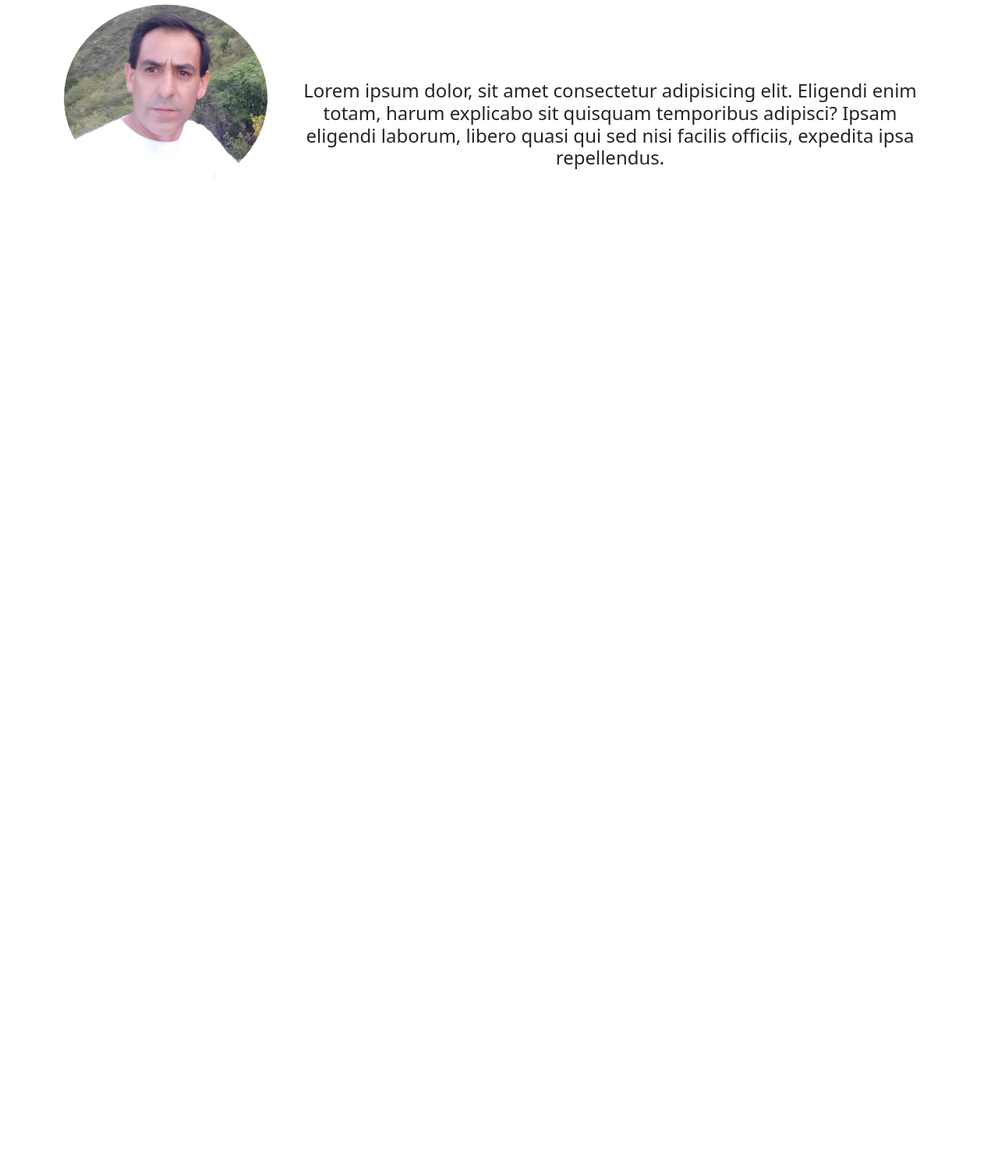
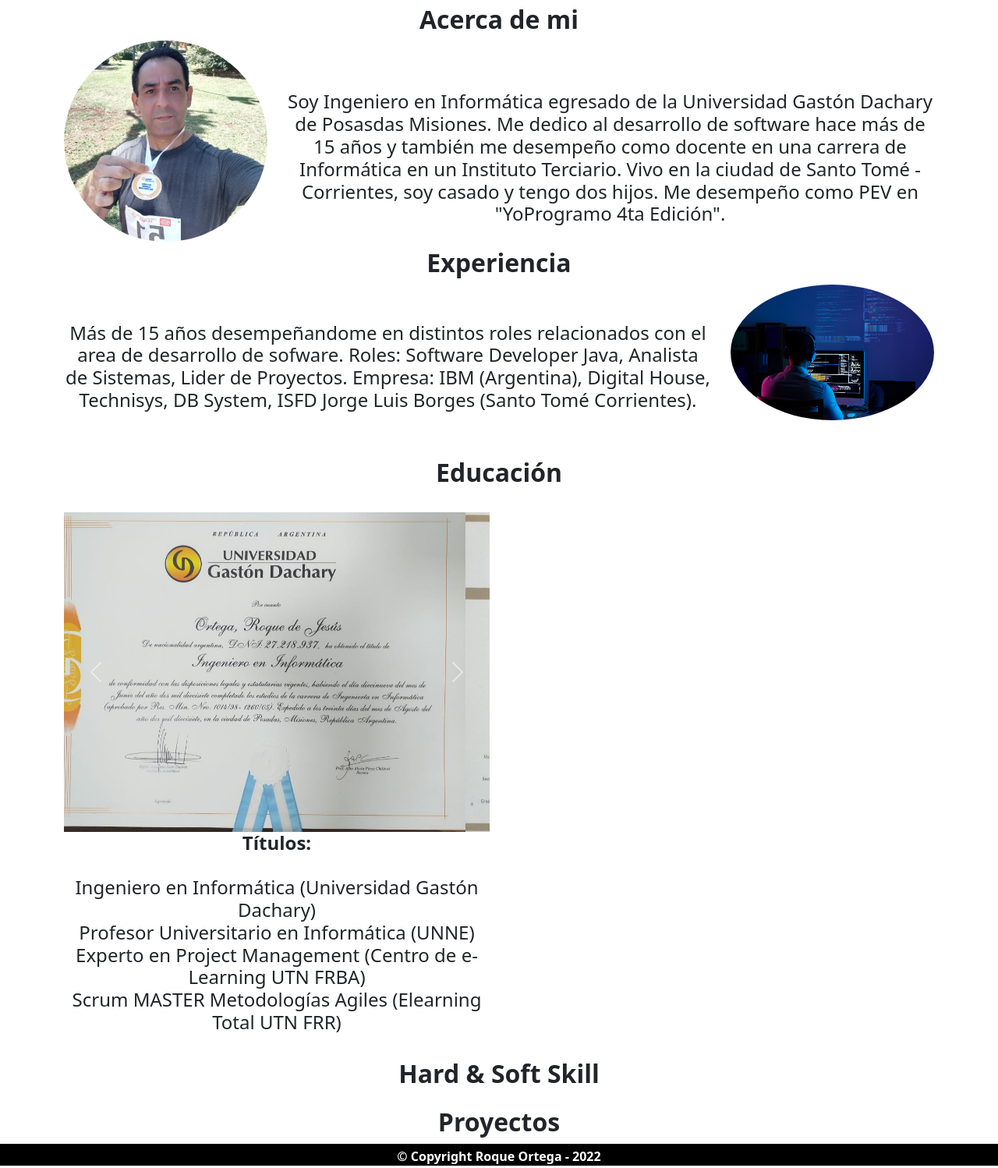
Before and after one commit to RoqueOrtega/PortfolioFrontEnd, a plain HTML site: page index.html in a window 1280 px wide. Shown: the part 378-1876 px from the top of the page at 78% size. Before the commit the page ends 800 px from the top, so only its background shows below. Drawn offline with nearby package versions, Linux system fonts and the light colour scheme.

Commit message:
Agregado de los apartados: Experiencia y Eduación

```diff
--- a/css/styles.css
+++ b/css/styles.css
@@ -13,7 +13,7 @@
 }
 
 section.banner {
-    background-image: url(/images/fondo1.png);
+    background-image: url(/images/fondo2.png);
     width: 100%;
     height: 35vh;
     background-repeat: no-repeat;
--- a/index.html
+++ b/index.html
@@ -17,7 +17,6 @@
 
     <body>
         <!-- Content -->
-
         <!-- NAV: Para el logo, las redes sociales y acceso al login -->
         <nav class="navbar navbar-expand-lg bg-black">
             <div class="container-fluid">
@@ -82,15 +81,18 @@
 
         <!-- SECTION: Para "PRESENTACIÓN / ACERCA DE..." -->
         <section class="presentacion mt-2">
+            <h2 class="text-center"><span><strong>Acerca de mi</strong></span></h2>
             <div class="container text-center">
                 <div class="row">
                   <div class="col-3">
                     <!-- Foto de perfil-->
-                    <img src="/images/foto_perfil1.jpeg" alt="Foto de perfil" class="rounded-circle img-fluid perfil">
+                    <img src="/images/foto_perfil2.jpeg" alt="Foto de perfil" class="rounded-circle img-fluid perfil">
                   </div>
                   <div class="col-9 mt-5">
-                    <h4 class="mt-5">
-                        Lorem ipsum dolor, sit amet consectetur adipisicing elit. Eligendi enim totam, harum explicabo sit quisquam temporibus adipisci? Ipsam eligendi laborum, libero quasi qui sed nisi facilis officiis, expedita ipsa repellendus.
+                    <h4 class="mt-3">
+                        Soy Ingeniero en Informática egresado de la Universidad Gastón Dachary de Posasdas Misiones. Me dedico al desarrollo de software hace más de 15 años y también me desempeño como docente en una carrera de Informática en un Instituto Terciario.
+                        Vivo en la ciudad de Santo Tomé - Corrientes, soy casado y tengo dos hijos.
+                        Me desempeño como PEV en "YoProgramo 4ta Edición".
                     </h4>
                   </div>
                 </div>
@@ -99,13 +101,81 @@
 
         <!-- SECTION: Para "EXPERIENCIA" -->
         <section class="experiencia mt-2">
+            <h2 class="text-center"><span><strong>Experiencia</strong></span></h2>
+            <div class="container text-center">
+                <div class="row">
+                    <div class="col-9 mt-5">
+                        <h4 class="mt-6">
+                            Más de 15 años desempeñandome en distintos roles relacionados con el area de desarrollo de sofware. Roles: Software Developer Java, Analista de Sistemas, Lider de Proyectos.
+                            Empresa: IBM (Argentina), Digital House, Technisys, DB System,  ISFD Jorge Luis Borges (Santo Tomé Corrientes).
+                        </h4>
+                    </div>
+                    <div class="col-3">
+                        <img src="/images/foto_experiencia.jpg" alt="Desarrollo de software" class="rounded-circle img-fluid">
+                    </div>
+                </div>
+            </div>
         </section>
 
         <!-- SECTION: Para "EDUCACION" -->
-        <section class="educacion mt-2">
+        <section class="educacion mt-5">
+            <h2 class="text-center"><span><strong>Educación</strong></span></h2><br>
+            <div class="container text-center">
+                <div class="row">
+                    <div class="col-6">
+                        <!-- Carrusel para los certificados de los titulos y/o cursos -->
+                        <div id="carouselExampleControls" class="carousel slide" data-bs-ride="carousel">
+                            <div class="carousel-inner">
+                              <div class="carousel-item active">
+                                <img src="/images/foto_titulo1.jpeg" class="d-block w-100" alt="Imagen 1">
+                              </div>
+                              <div class="carousel-item">
+                                <img src="/images/foto_titulo2.jpeg" class="d-block w-100" alt="Imagen 2">
+                              </div>
+                            </div>
+                            <button class="carousel-control-prev" type="button" data-bs-target="#carouselExampleControls" data-bs-slide="prev">
+                              <span class="carousel-control-prev-icon" aria-hidden="true"></span>
+                              <span class="visually-hidden">Previous</span>
+                            </button>
+                            <button class="carousel-control-next" type="button" data-bs-target="#carouselExampleControls" data-bs-slide="next">
+                              <span class="carousel-control-next-icon" aria-hidden="true"></span>
+                              <span class="visually-hidden">Next</span>
+                            </button>
+                        </div>
 
+                        <div>
+                            <h4>
+                                <strong>Títulos:</strong> <br><br> Ingeniero en Informática (Universidad Gastón Dachary)
+                                <br> Profesor Universitario en Informática (UNNE) <br> Experto en Project Management (Centro de e-Learning UTN FRBA)
+                                <br> Scrum MASTER Metodologías Agiles (Elearning Total UTN FRR)
+                            </h4>
+                        </div>
+
+                    </div>
+                </div>
+            </div>
         </section>
 
+
+        <!-- SECTION: "HABILIDADES" Hard & Soft Skill -->
+        <section class="container-fluid mt-4">
+            <h2 class="text-center"><span><strong>Hard & Soft Skill</strong</span></h2>
+        </section>
+
+
+        <!-- SECTION: "HABILIDADES" Hard & Soft Skill -->
+        <section class="container-fluid mt-4">
+            <h2 class="text-center"><span><strong>Proyectos</strong</span></h2>
+        </section>
+
+
+
+        <!-- "FOOTER" -->
+        <footer class="bg-black text-white text-center fs-6">
+            <div class="pt-1">
+                <p>&copy Copyright Roque Ortega - 2022</p>
+            </div>
+        </footer>
 
         <!-- JavaScript Bundle with Popper -->
         <script src="https://cdn.jsdelivr.net/npm/bootstrap@5.2.2/dist/js/bootstrap.bundle.min.js" integrity="sha384-OERcA2EqjJCMA+/3y+gxIOqMEjwtxJY7qPCqsdltbNJuaOe923+mo//f6V8Qbsw3" crossorigin="anonymous"></script>
```
Also changed, not shown: images/foto_experiencia.jpg (added), images/foto_titulo1.jpeg (added), images/foto_titulo2.jpeg (added).
